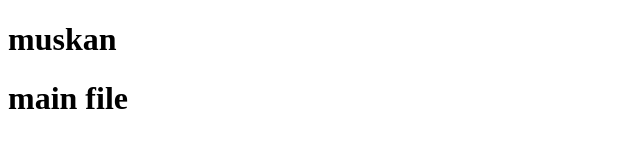
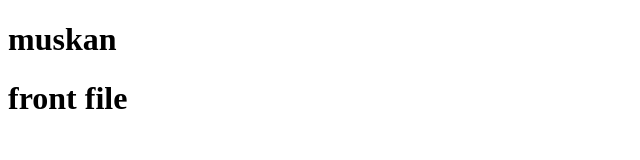
Before and after one commit to mussu2401/mussu1, a plain HTML site: page index.html in a window 1280 px wide. Shown: the full height of the page, 0-640 px from the left. Drawn offline with Linux system fonts and the light colour scheme.

Commit message:
front data

```diff
--- a/index.html
+++ b/index.html
@@ -7,6 +7,6 @@
 </head>
 <body>
    <h1>muskan</h1>
-   <h1>main file</h1>
+   <h1>front file</h1>
 </body>
 </html>
```
